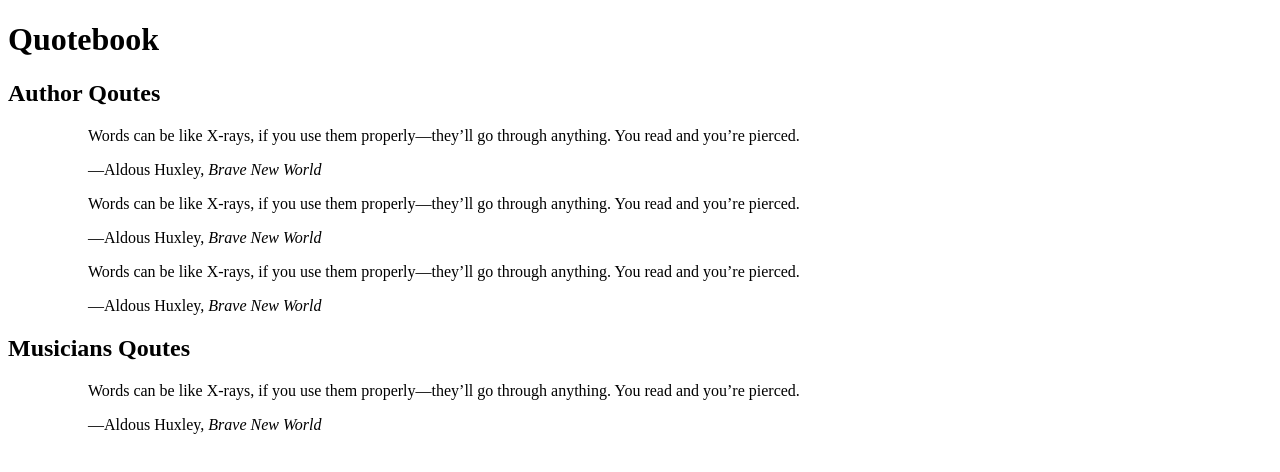
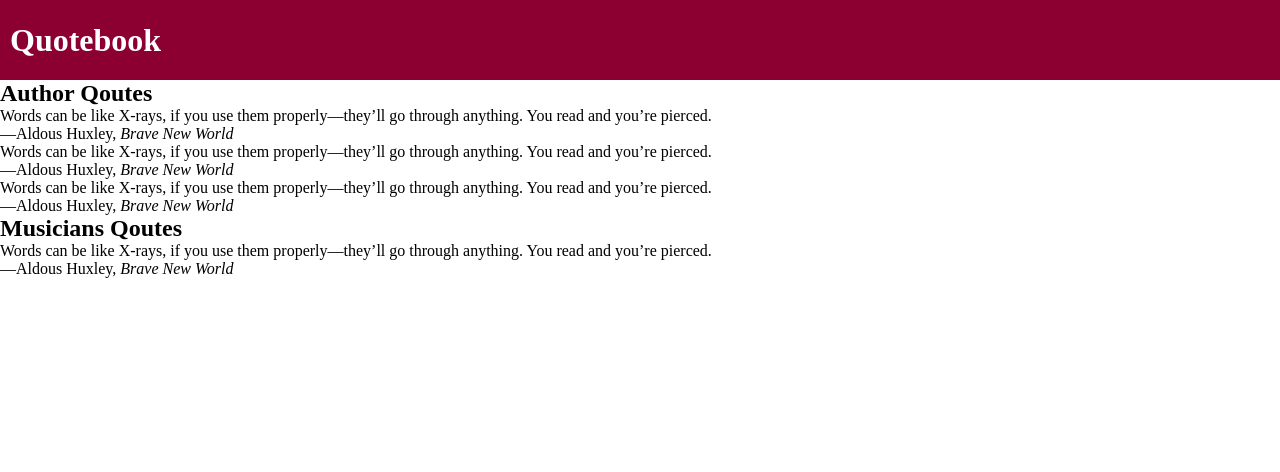
Before and after one commit to Tijanif/boolean-uk-html-quotebook, a website: page index.html in a window 1280 px wide. Drawn offline with Linux system fonts and the light colour scheme.

Commit message:
added grid to the container and styled header

```diff
--- a/index.html
+++ b/index.html
@@ -5,6 +5,7 @@
     <meta name="viewport" content="width=device-width, initial-scale=1.0" />
     <meta http-equiv="X-UA-Compatible" content="ie=edge" />
     <title>Quotebook</title>
+    <link rel="stylesheet" href="style.css" />
   </head>
   <body>
     <div class="container">
--- /dev/null
+++ b/style.css
@@ -0,0 +1,23 @@
+* {
+  margin: 0;
+  padding: 0;
+  box-sizing: border-box;
+}
+/* MAIN CONTAINER */
+.container {
+  display: grid;
+  grid-auto-rows: 80px 1fr;
+
+  height: 100vh;
+}
+
+/* HEADER */
+.header {
+  background-color: #8c0031;
+  display: grid;
+  align-content: center;
+  padding: 10px;
+}
+.header h1 {
+  color: #fff;
+}
```
